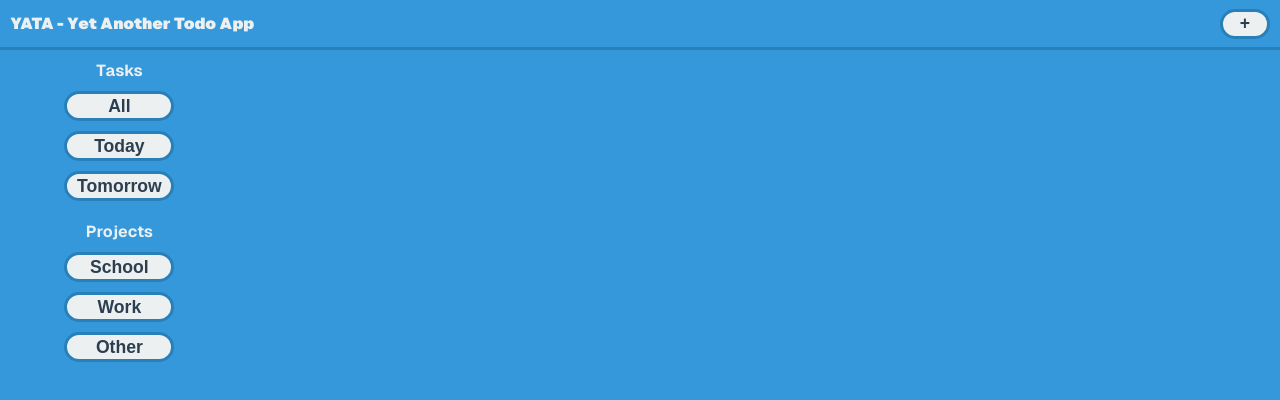
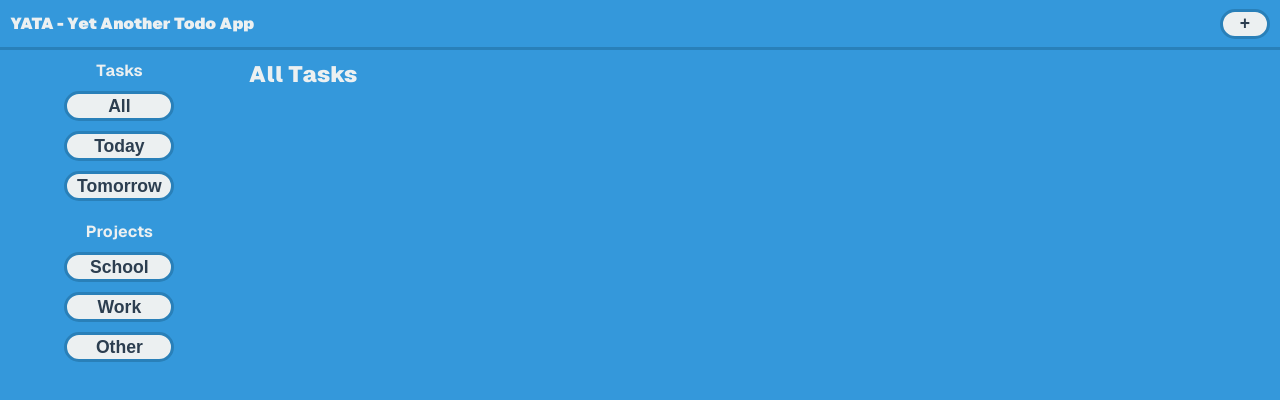
Before and after one commit to NewRedRoses/Todo-List, a website built with webpack: page src/template.html in a window 1280 px wide. Both pictures are taken after a click on the button "All". Built offline with nearby package versions, Linux system fonts and the light colour scheme.

Commit message:
Add header text based on clicked btn

```diff
--- a/src/Pages/content.js
+++ b/src/Pages/content.js
@@ -5,6 +5,12 @@ export default function content(sectionToRender) {
   const container = document.querySelector(".content");
   const sampleText = document.createElement("div");
   container.appendChild(sampleText);
+  if (sectionToRender != undefined) {
+    const projectText = document.createElement("div");
+    projectText.textContent = `${sectionToRender} tasks`;
+    projectText.classList.add("project-header");
+    container.appendChild(projectText);
+  }
 
   switch (sectionToRender) {
     case "all":
--- a/src/style.css
+++ b/src/style.css
@@ -73,6 +73,7 @@ body {
 }
 .content {
   display: flex;
+  flex-direction: column;
   align-content: flex-start;
   margin: 10px;
   flex-wrap: wrap;
@@ -200,3 +201,9 @@ input[type="date"] {
   font-size: 1.3em;
   margin-bottom: 10px;
 }
+.project-header {
+  font-size: 1.4em;
+  font-weight: 200;
+  text-transform: capitalize;
+  color: var(--light-white-color);
+}
```
